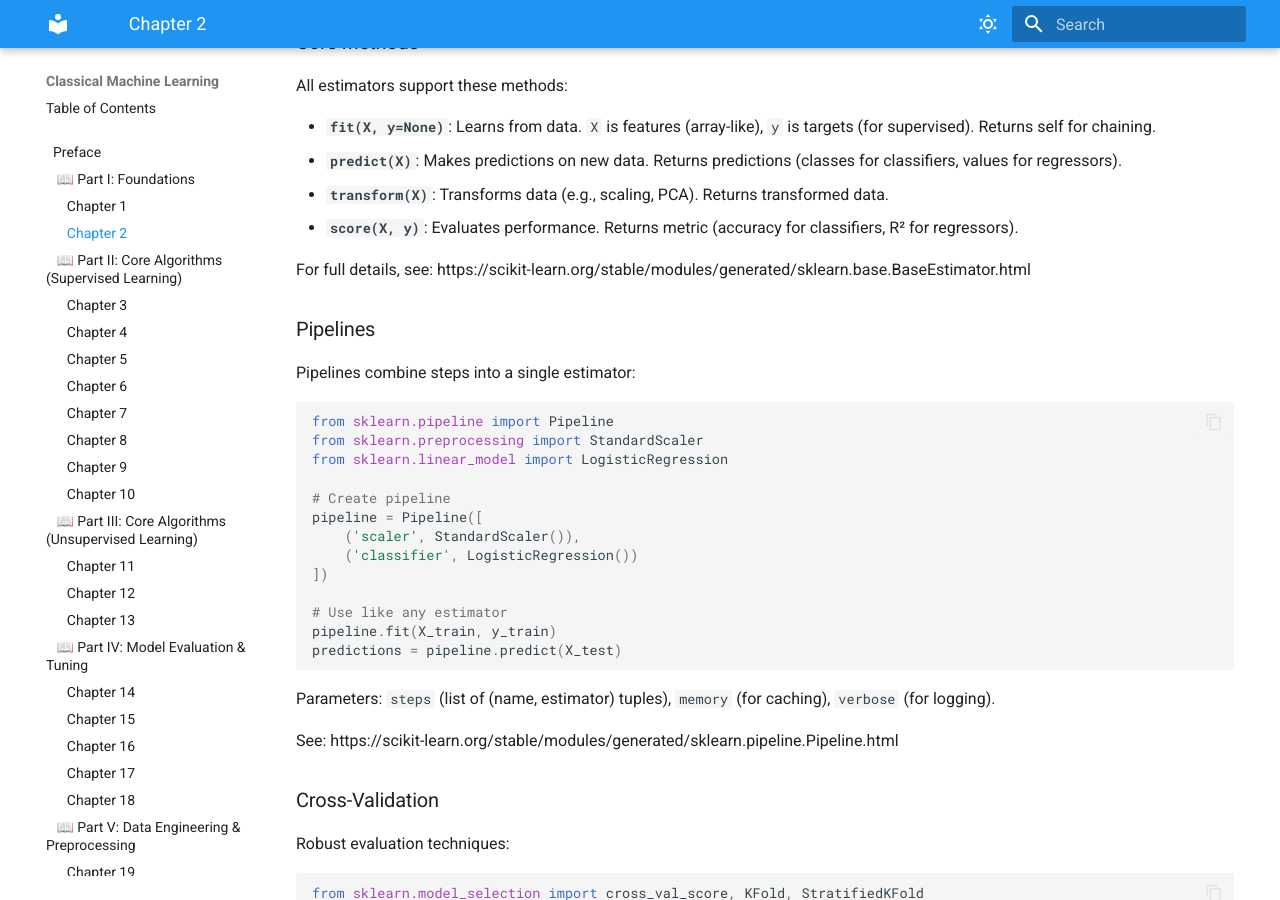
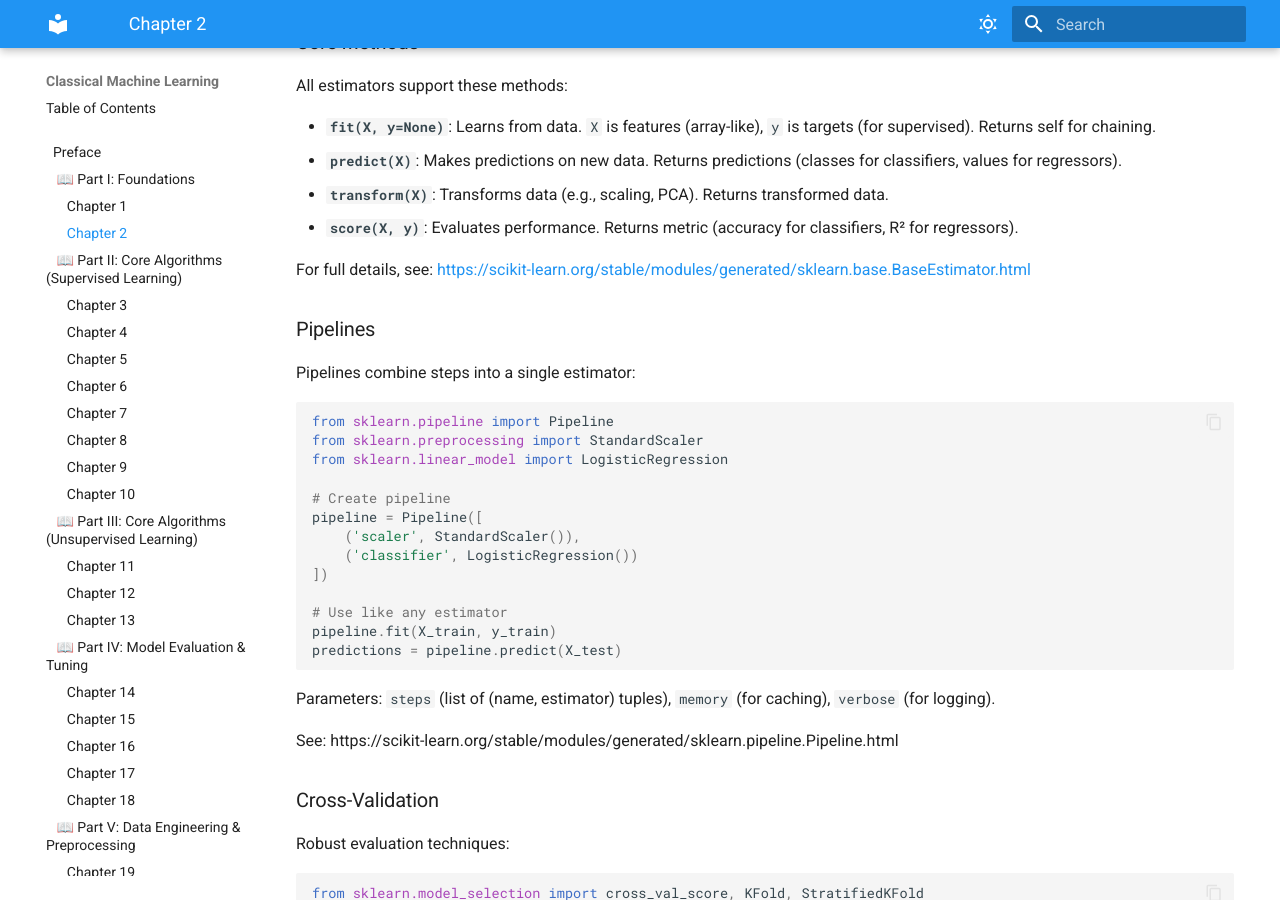
Before and after one commit to McKlay/classical-machine-learning, an MkDocs documentation site: the page built from docs/chapter2.md, in a window 1280 px wide and 900 px high, scrolled down 2144 px. Built offline with MkDocs 1.6.1 and Material for MkDocs 9.7.7, drawn with Linux system fonts in a browser that asks for light colours; part of the change alters nothing that is shown.

```diff
--- a/docs/chapter2.md
+++ b/docs/chapter2.md
@@ -81,7 +81,7 @@ All estimators support these methods:
 - **`transform(X)`**: Transforms data (e.g., scaling, PCA). Returns transformed data.
 - **`score(X, y)`**: Evaluates performance. Returns metric (accuracy for classifiers, R² for regressors).
 
-For full details, see: https://scikit-learn.org/stable/modules/generated/sklearn.base.BaseEstimator.html
+For full details, see: [https://scikit-learn.org/stable/modules/generated/sklearn.base.BaseEstimator.html](https://scikit-learn.org/stable/modules/generated/sklearn.base.BaseEstimator.html)
 
 ### Pipelines
 Pipelines combine steps into a single estimator:
```
